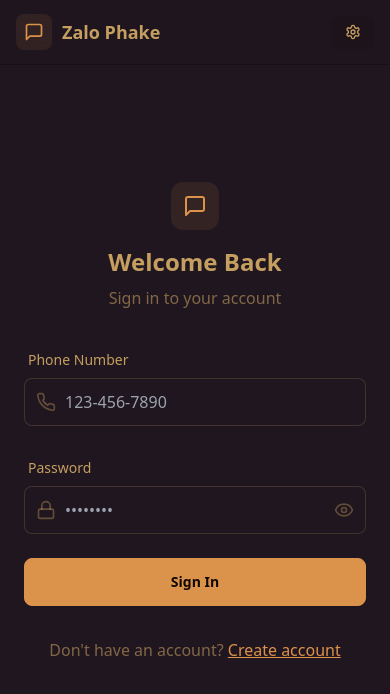
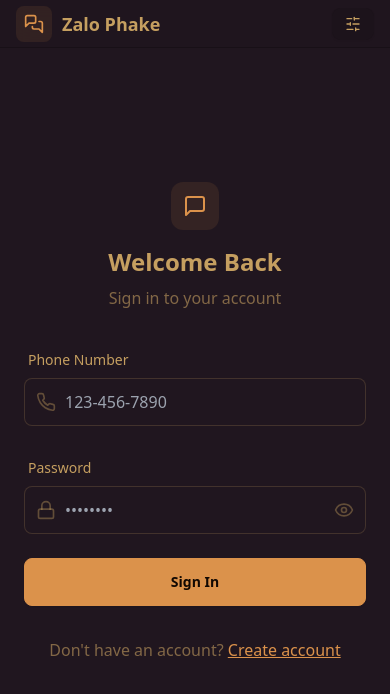
Before and after one commit to Nguyen-Tan-Xanh/fe-web-zalophake, a React (Vite) app: page /login in a window 390 px wide. Shown: the top 694 px of the page. Built offline with nearby package versions, Linux system fonts and the light colour scheme; no server answers.

Commit message:
Update Navigation bar

```diff
--- a/src/components/Navbar.jsx
+++ b/src/components/Navbar.jsx
@@ -1,6 +1,6 @@
 import { Link } from "react-router-dom"; // Import Link từ react-router-dom để điều hướng giữa các trang
 import { useAuthStore } from "../store/useAuthStore"; // Import hook tùy chỉnh để quản lý xác thực
-import { LogOut, MessageSquare, Settings, User } from "lucide-react"; // Import các biểu tượng từ lucide-react
+import { LogOut, MessagesSquare, SlidersHorizontal, CircleUserRound } from "lucide-react"; // Import các biểu tượng từ lucide-react
 
 const Navbar = () => {
   const { logout, authUser } = useAuthStore(); // Lấy hàm logout và thông tin người dùng từ store
@@ -8,40 +8,46 @@ const Navbar = () => {
   return (
     <header
       className="bg-base-100 border-b border-base-300 fixed w-full top-0 z-40
-    backdrop-blur-lg bg-base-100/80" // Thiết lập kiểu dáng cho header
+    backdrop-blur-lg bg-base-100/80 h-12" // Thiết lập kiểu dáng cho header
     >
-      <div className="container mx-auto px-4 h-16"> {/* Container cho navbar */}
+      <div className="container mx-auto px-4 h-12"> {/* Container cho navbar */}
         <div className="flex items-center justify-between h-full"> {/* Flexbox để căn chỉnh nội dung */}
-          <div className="flex items-center gap-8"> {/* Phần bên trái navbar */}
+
+          {/* Phần bên trái navbar */}
+          <div className="flex items-center gap-8">
             <Link to="/" className="flex items-center gap-2.5 hover:opacity-80 transition-all"> {/* Liên kết đến trang chính */}
               <div className="size-9 rounded-lg bg-primary/10 flex items-center justify-center"> {/* Biểu tượng tin nhắn */}
-                <MessageSquare className="w-5 h-5 text-primary" />
+                <MessagesSquare className="w-5 h-5 text-primary" />
               </div>
               <h1 className="text-lg font-bold">Zalo Phake</h1> {/* Tên ứng dụng */}
             </Link>
           </div>
 
-          <div className="flex items-center gap-2"> {/* Phần bên phải navbar */}
+          {/* Phần bên phải navbar */}
+          <div className="flex items-center gap-2">
+            {/* Nút Settings */}
             <Link
               to={"/settings"} // Liên kết đến trang cài đặt
               className={`
               btn btn-sm gap-2 transition-colors
               `}
             >
-              <Settings className="w-4 h-4" /> {/* Biểu tượng cài đặt */}
+              <SlidersHorizontal className="w-4 h-4" /> {/* Biểu tượng cài đặt */}
               <span className="hidden sm:inline">Settings</span> {/* Văn bản cho nút cài đặt */}
             </Link>
 
             {authUser && ( // Nếu người dùng đã đăng nhập
               <>
+                {/* Nút Profile */}
                 <Link to={"/profile"} className={`btn btn-sm gap-2`}> {/* Liên kết đến trang hồ sơ */}
-                  <User className="size-5" /> {/* Biểu tượng người dùng */}
+                  <CircleUserRound className="size-5" /> {/* Biểu tượng người dùng */}
                   <span className="hidden sm:inline">Profile</span> {/* Văn bản cho nút hồ sơ */}
                 </Link>
 
+                {/* Nút Sign out */}
                 <button className="flex gap-2 items-center" onClick={logout}> {/* Nút đăng xuất */}
                   <LogOut className="size-5" /> {/* Biểu tượng đăng xuất */}
-                  <span className="hidden sm:inline">Logout</span> {/* Văn bản cho nút đăng xuất */}
+                  <span className="hidden sm:inline">Sign out</span> {/* Văn bản cho nút đăng xuất */}
                 </button>
               </>
             )}
--- a/src/store/useAuthStore.js
+++ b/src/store/useAuthStore.js
@@ -62,7 +62,7 @@ export const useAuthStore = create((set, get) => ({
   // Hàm đăng xuất người dùng
   logout: async () => {
     try {
-      await axiosInstance.post("/auth/logout"); // Gửi yêu cầu đăng xuất
+      //await axiosInstance.post("/auth/logout"); // Gửi yêu cầu đăng xuất
       set({ authUser: null }); // Đặt lại thông tin người dùng
       toast.success("Logged out successfully"); // Hiển thị thông báo thành công
       get().disconnectSocket(); // Ngắt kết nối socket
```
